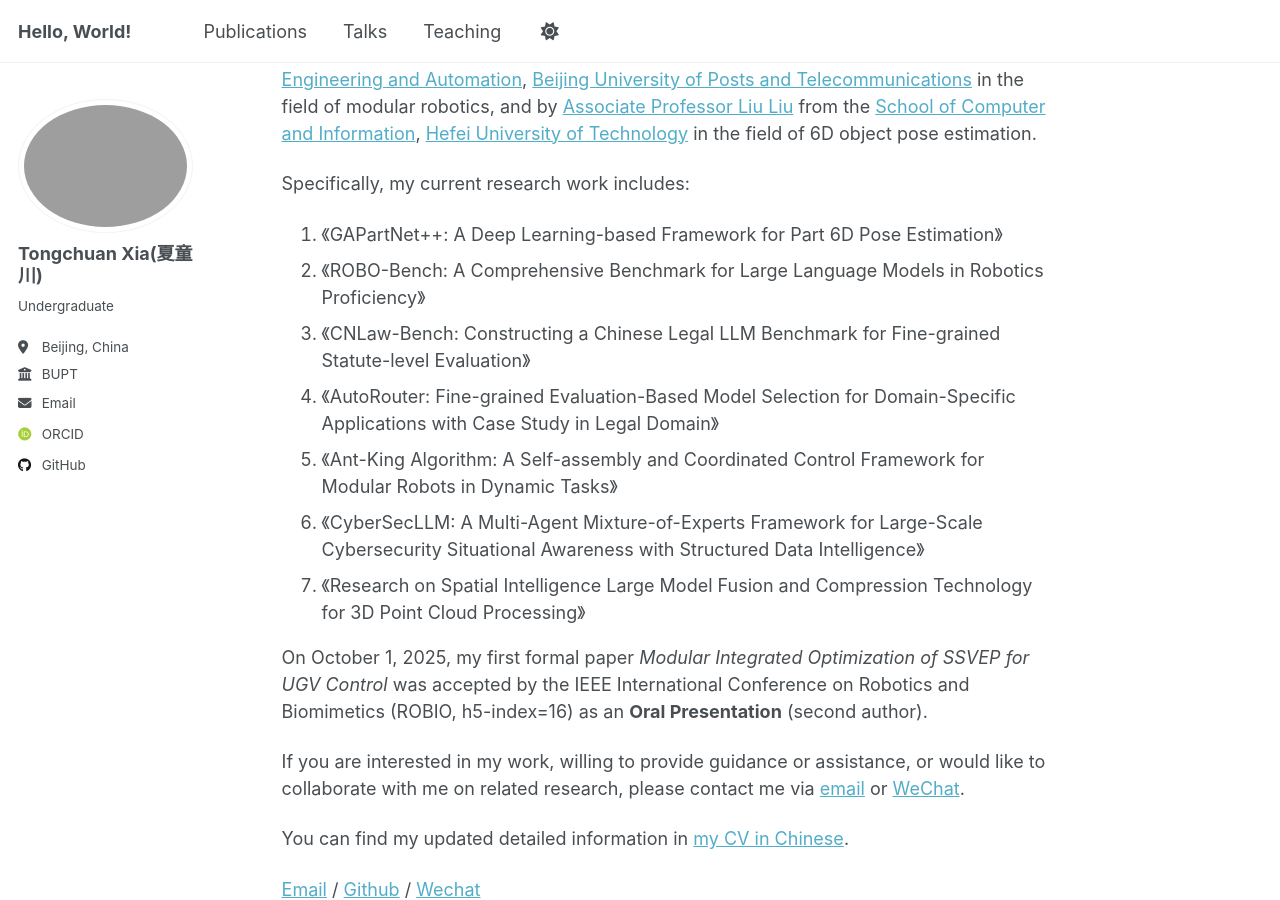
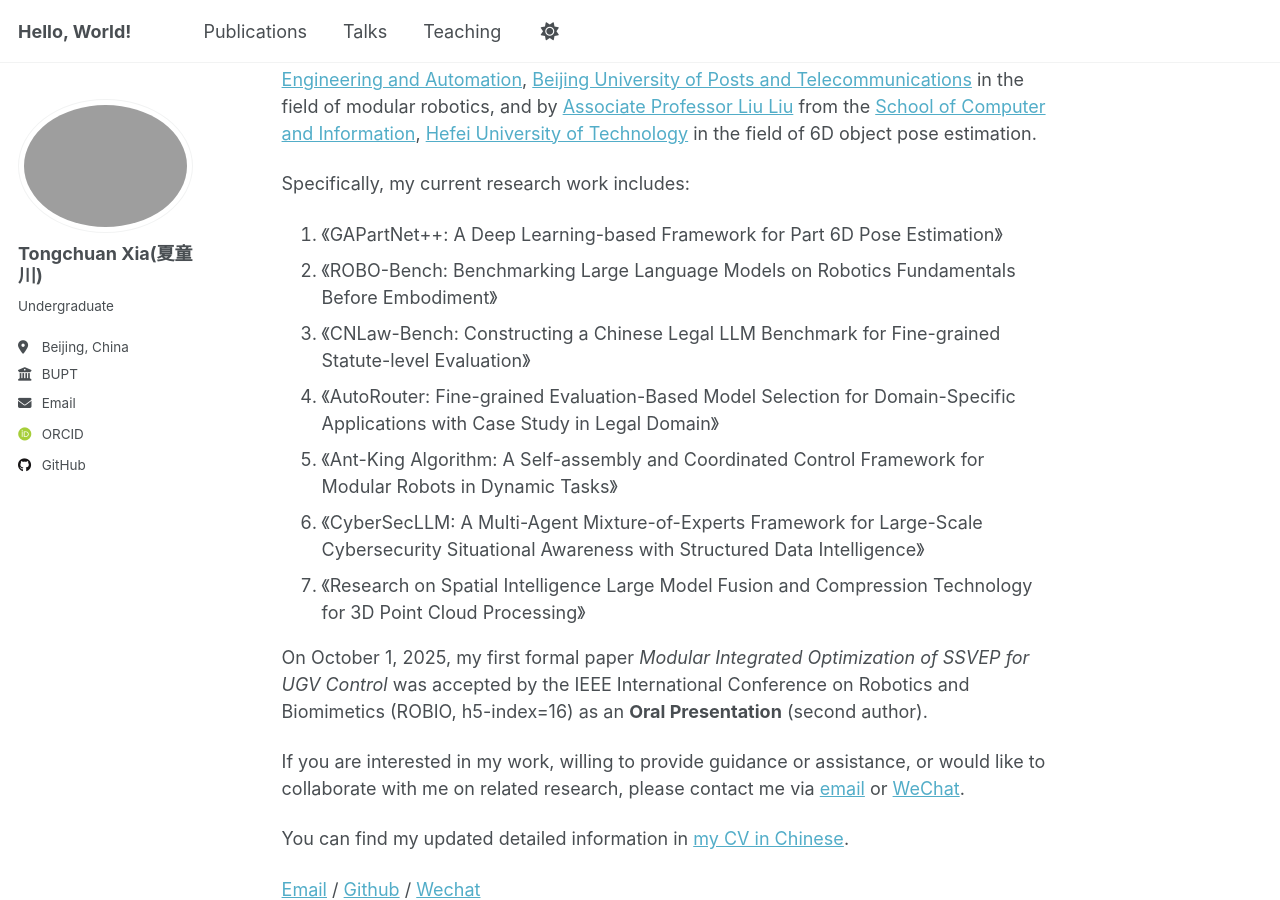
Before and after one commit to Heartune/Heartune.github.io, a Jekyll site: the page built from _pages/about.md, in a window 1280 px wide and 900 px high, scrolled down 1808 px. Built offline with Jekyll 4.4.1, drawn with Linux system fonts in a browser that asks for light colours; some web fonts are replaced; a script that is not in the unit is left out; some of the changed text lies outside the part shown.

Commit message:
Update ROBO-Bench project title to emphasize fundamentals before embodiment
🤖 Generated with [Claude Code](https://claude.com/claude-code)

Co-Authored-By: Claude <noreply@anthropic.com>

```diff
--- a/_pages/about.md
+++ b/_pages/about.md
@@ -40,7 +40,7 @@ I am very fortunate to be advised by [Associate Professor Zhang Shiyu](https://t
 Specifically, my current research work includes:
 
 1. 《GAPartNet++: A Deep Learning-based Framework for Part 6D Pose Estimation》
-2. 《ROBO-Bench: A Comprehensive Benchmark for Large Language Models in Robotics Proficiency》
+2. 《ROBO-Bench: Benchmarking Large Language Models on Robotics Fundamentals Before Embodiment》
 3. 《CNLaw-Bench: Constructing a Chinese Legal LLM Benchmark for Fine-grained Statute-level Evaluation》
 4. 《AutoRouter: Fine-grained Evaluation-Based Model Selection for Domain-Specific Applications with Case Study in Legal Domain》
 5. 《Ant-King Algorithm: A Self-assembly and Coordinated Control Framework for Modular Robots in Dynamic Tasks》
```
Also changed, not shown: other parts of _pages/about.md (+1 -1 lines).
